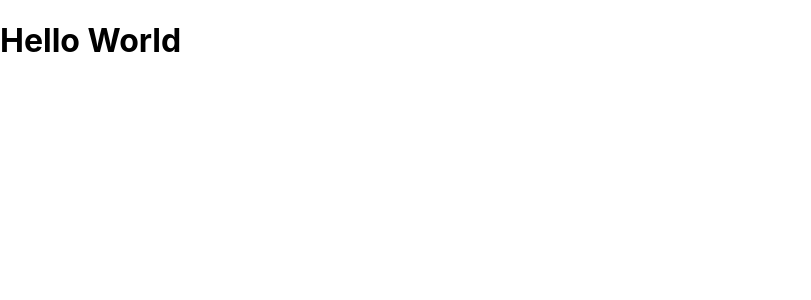
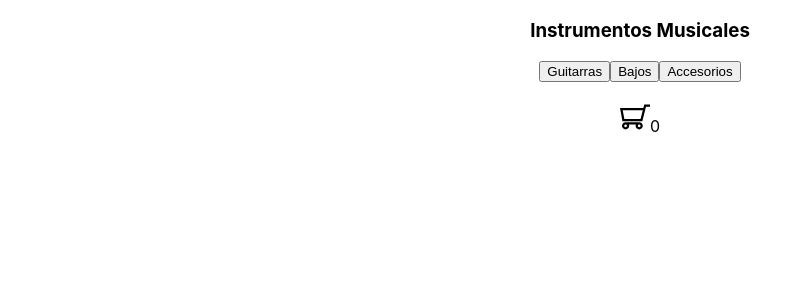
Before and after one commit to gustavomol/ecommerce, a React (Create React App) app: page / in a window 1280 px wide. Shown: the top 300 px of the page, without its empty margins (0-811 px from the left). Built offline with nearby package versions, Linux system fonts and the light colour scheme.

Commit message:
navbar and cart widget components

```diff
--- a/src/App.js
+++ b/src/App.js
@@ -1,9 +1,10 @@
 import './App.css';
+import NavBar from './components/NavBar/NavBar';
 
 function App() {
   return (
-    <div>
-      <h1>Hello World</h1>
+    <div className="App">
+      <NavBar />
     </div>
   );
 }
--- /dev/null
+++ b/src/components/CartWidget/CartWidget.js
@@ -0,0 +1,13 @@
+import cart from './assets/cart.svg'
+
+const CarWidget = () => {
+    return (
+        <div>
+            <br />
+            <img src={cart} alt="cart-widget" width={30}/>
+            0
+        </div>
+    )
+}
+
+export default CarWidget
--- /dev/null
+++ b/src/components/NavBar/NavBar.js
@@ -0,0 +1,17 @@
+import CarWidget from "../CartWidget/CartWidget"
+
+const NavBar = () => {
+    return(
+        <nav>
+            <h3>Instrumentos Musicales</h3>
+            <div>
+                <button>Guitarras</button>
+                <button>Bajos</button>
+                <button>Accesorios</button>
+                <CarWidget />
+            </div>
+        </nav>
+    )
+}
+
+export default NavBar
```
Also changed, not shown: src/components/CartWidget/assets/cart.svg (added).
